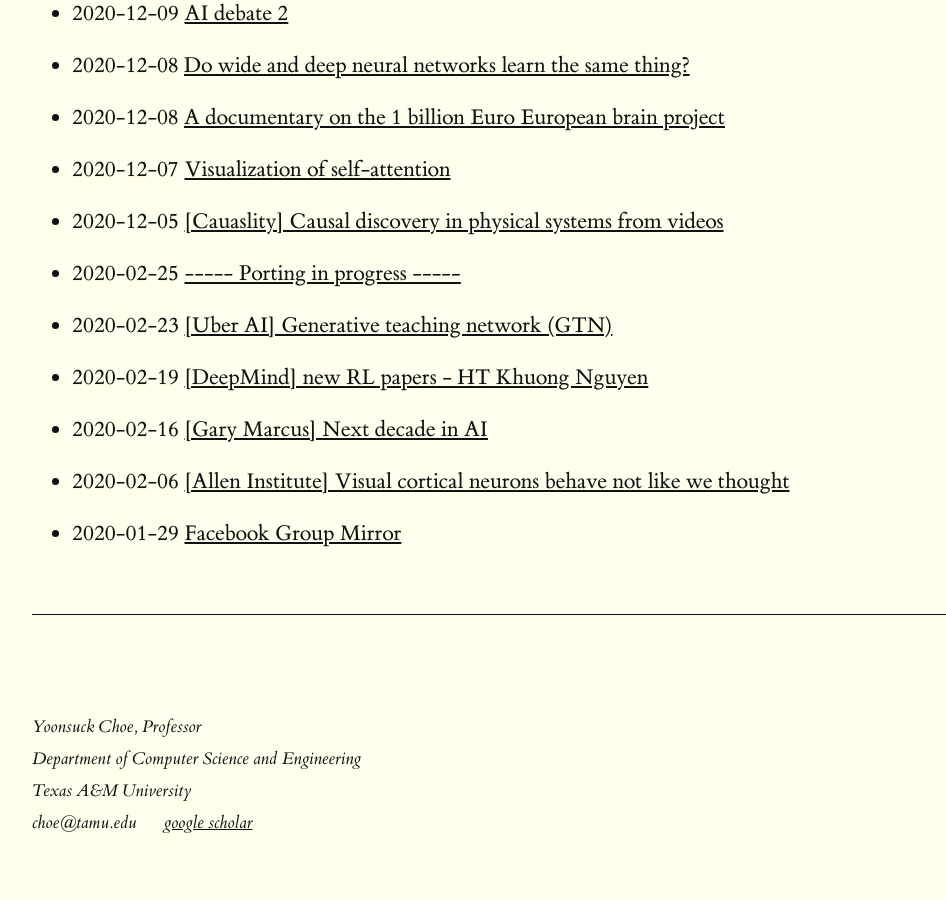
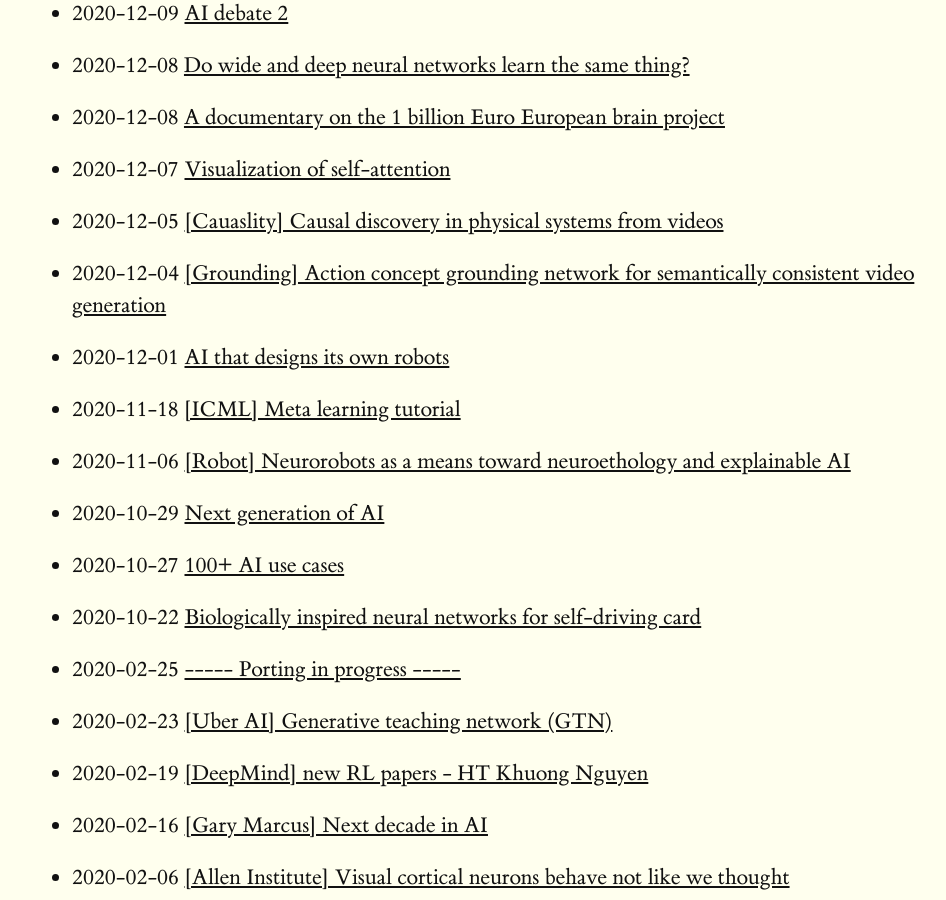
Before and after one commit to yschoe/yschoe.github.io, a Jekyll site: the page built from blog.md, in a window 1280 px wide and 900 px high, scrolled down 9541 px. Shown: the whole window, without its empty margins (128-1074 px from the left). Built offline with Jekyll 4.4.1, drawn with Linux system fonts in a browser that asks for light colours.

Commit message:
new post

```diff
--- /dev/null
+++ b/_posts/2020-10-22-Biologically-inspired-neural-networks-for-self-driving-card.markdown
@@ -0,0 +1,26 @@
+---
+layout: post
+title:  "Biologically inspired neural networks for self-driving card"
+date:   October 22, 2020
+categories: none
+---
+
+
+
+Wow!
+
+
+
+
+
+
+YOUTUBE.COM
+
+
+
+
+Biologically-inspired Neural Networks for Self-Driving Cars
+
+
+
+[https://www.youtube.com/watch?v=8KBOf7NJh4Y](https://www.youtube.com/watch?v=8KBOf7NJh4Y)
--- /dev/null
+++ b/_posts/2020-10-27------AI-use-cases.markdown
@@ -0,0 +1,24 @@
+---
+layout: post
+title:  "100+ AI use cases"
+date:   October 27, 2020
+categories: none
+---
+
+
+
+[https://research.aimultiple.com/ai-usecases/](https://research.aimultiple.com/ai-usecases/)
+
+
+
+
+
+
+RESEARCH.AIMULTIPLE.COM
+
+
+
+
+100+ AI Use Cases & Applications in 2020: In-Depth Guide
+
+While AI constitutes a vital part of our lives, you can apply AI into your own business. Here are 100+ use cases like data integration, deception security...
--- /dev/null
+++ b/_posts/2020-12-06--Robot--Neurorobots-as-a-means-toward-neuroethology-and-explainable-AI.markdown
@@ -0,0 +1,27 @@
+---
+layout: post
+title:  "[Robot] Neurorobots as a means toward neuroethology and explainable AI"
+date:   November 6, 2020
+categories: none
+---
+
+
+
+Jeff Krichmar has done a lot of very interesting works on neurorobotics. This paper that just came out is a great summary of all the works.
+
+
+
+
+
+
+FRONTIERSIN.ORG
+
+Neurorobots as a Means Toward Neuroethology and Explainable AI
+
+Understanding why deep neural networks and machine learning algorithms act as they do is a difficult endeavor. Neuroscientists are faced with similar problems. One way biologists address this issue is by closely observing behavior while recording neurons or manipulating brain circuits. This has been...
+
+
+
+
+
+[https://www.frontiersin.org/articles/10.3389/fnbot.2020.570308/full](https://www.frontiersin.org/articles/10.3389/fnbot.2020.570308/full)
--- /dev/null
+++ b/_posts/2020-12-18--ICML--Meta-learning-tutorial.markdown
@@ -0,0 +1,25 @@
+---
+layout: post
+title:  "[ICML] Meta learning tutorial"
+date:   November 18, 2020
+categories: none
+---
+
+
+
+
+
+
+Raymond de Lacaze
+
+Meta-Learning: from Few-Shot Learning to Rapid Reinforcement Learning
+
+ICML 2019 Tutorial
+
+Abstract
+
+In recent years, high-capacity models, such as deep neural networks, have enabled very powerful machine learning techniques in domains where data is plentiful. However, domains where data is scarce have proven challenging for such methods because high-capacity function approximators critically rely on large datasets for generalization. This can pose a major challenge for domains ranging from supervised medical image processing to reinforcement learning where real-world data collection (e.g., for robots) poses a major logistical challenge. Meta-learning or few-shot learning offers a potential solution to this problem: by learning to learn across data from many previous tasks, few-shot meta-learning algorithms can discover the structure among tasks to enable fast learning of new tasks.
+
+The objective of this tutorial is to provide a unified perspective of meta-learning: teaching the audience about modern approaches, describing the conceptual and theoretical principles surrounding these techniques, presenting where these methods have been applied previously, and discussing the fundamental open problems and challenges within the area. We hope that this tutorial is useful for both machine learning researchers whose expertise lies in other areas, while also providing a new perspective to meta-learning researchers. All in all, we aim to provide audience members with the ability to apply meta-learning to their own applications, and develop new meta-learning algorithms and theoretical analyses driven by the current challenges and limitations of existing work.
+
+[https://sites.google.com/view/icml19metalearning](https://sites.google.com/view/icml19metalearning)
--- /dev/null
+++ b/_posts/2020-13-01-AI-that-designs-its-own-robots.markdown
@@ -0,0 +1,32 @@
+---
+layout: post
+title:  "AI that designs its own robots"
+date:   December 1, 2020
+categories: none
+---
+
+### quote
+
+Richard Herrell shared a link to the group: Awesome AI Papers (Deep Learning, Computer Vision, Robotics, NLP etc.).
+
+
+MIT Engineers Built An AI That Design Its Own Robots
+
+
+
+
+
+
+FUTURISM.COM
+
+
+
+
+MIT programmed AI that can design its own robots
+
+At first the designs were nonsense, but the (human) engineers train
+
+
+
+
+[https://futurism.com/the-byte/mit-programmed-ai-design-robots](https://futurism.com/the-byte/mit-programmed-ai-design-robots)
--- /dev/null
+++ b/_posts/2020-13-04--Grounding--Action-concept-grounding-network-for-semantically-consistent-video-generation.markdown
@@ -0,0 +1,14 @@
+---
+layout: post
+title:  "[Grounding] Action concept grounding network for semantically consistent video generation"
+date:   December 4, 2020
+categories: none
+---
+
+[https://arxiv.org/abs/2011.11201](https://arxiv.org/abs/2011.11201)
+
+This looks interesting!
+
+ARXIV.ORG
+
+Action Concept Grounding Network for Semantically-Consistent Video Generation
--- /dev/null
+++ b/_posts/2022-10-29-Next-generation-of-AI.markdown
@@ -0,0 +1,29 @@
+---
+layout: post
+title:  "Next generation of AI"
+date:   Oct 29, 2020
+categories: none
+---
+
+### quote
+
+Robert Hathaway shared a link to the group: Bio - A.I.
+
+
+
+
+
+
+
+FORBES.COM
+
+
+
+
+The Next Generation Of Artificial Intelligence (Part 2)
+
+This article covers three more emerging areas within AI that are po
+
+
+
+[https://www.forbes.com/sites/robtoews/2020/10/29/the-next-generation-of-artificial-intelligence-part-2/?sh=67e38f937a30&fbclid=IwAR09zTWzlknGxG2o4sP83m15zGasIj_o42c_t2hYBlPZcG4dkGG5zZmIPbA](https://www.forbes.com/sites/robtoews/2020/10/29/the-next-generation-of-artificial-intelligence-part-2/?sh=67e38f937a30&fbclid=IwAR09zTWzlknGxG2o4sP83m15zGasIj_o42c_t2hYBlPZcG4dkGG5zZmIPbA)
```
Also changed, not shown: teaching.md (+5 -5 lines).
